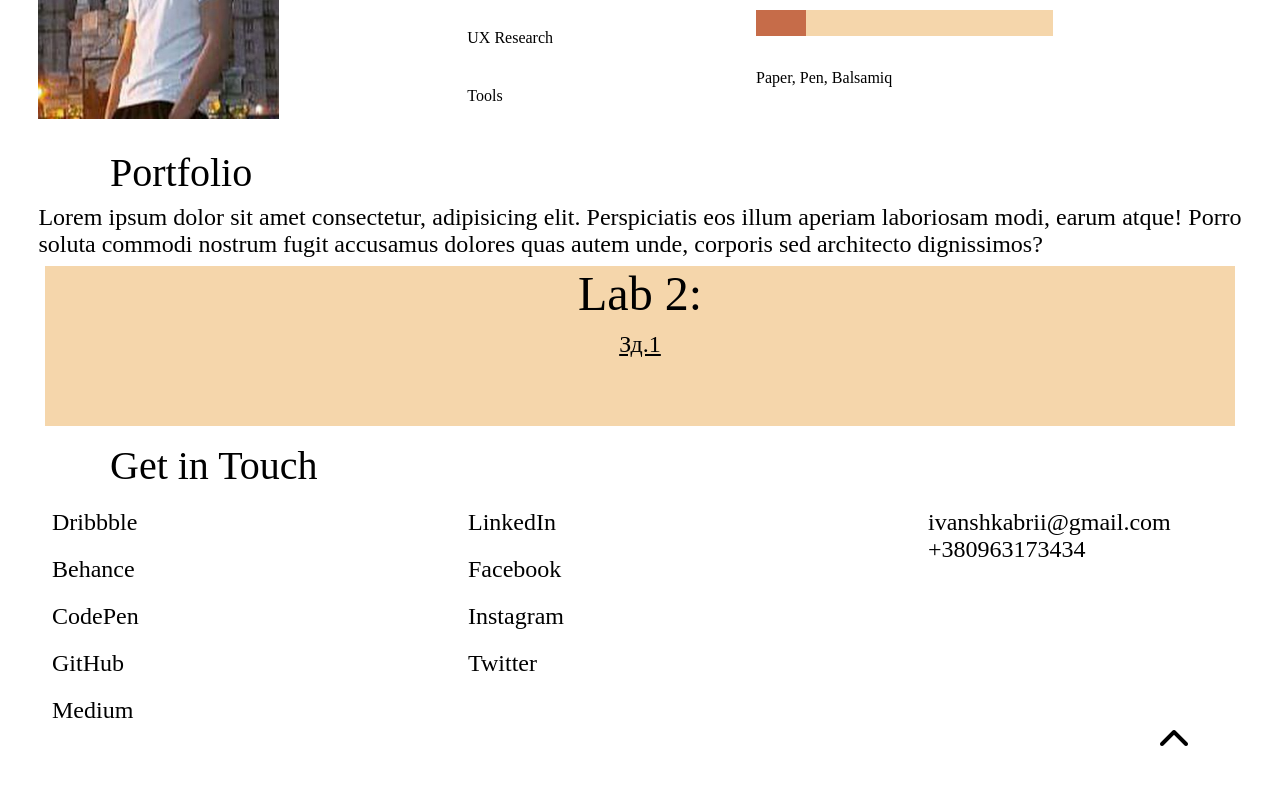
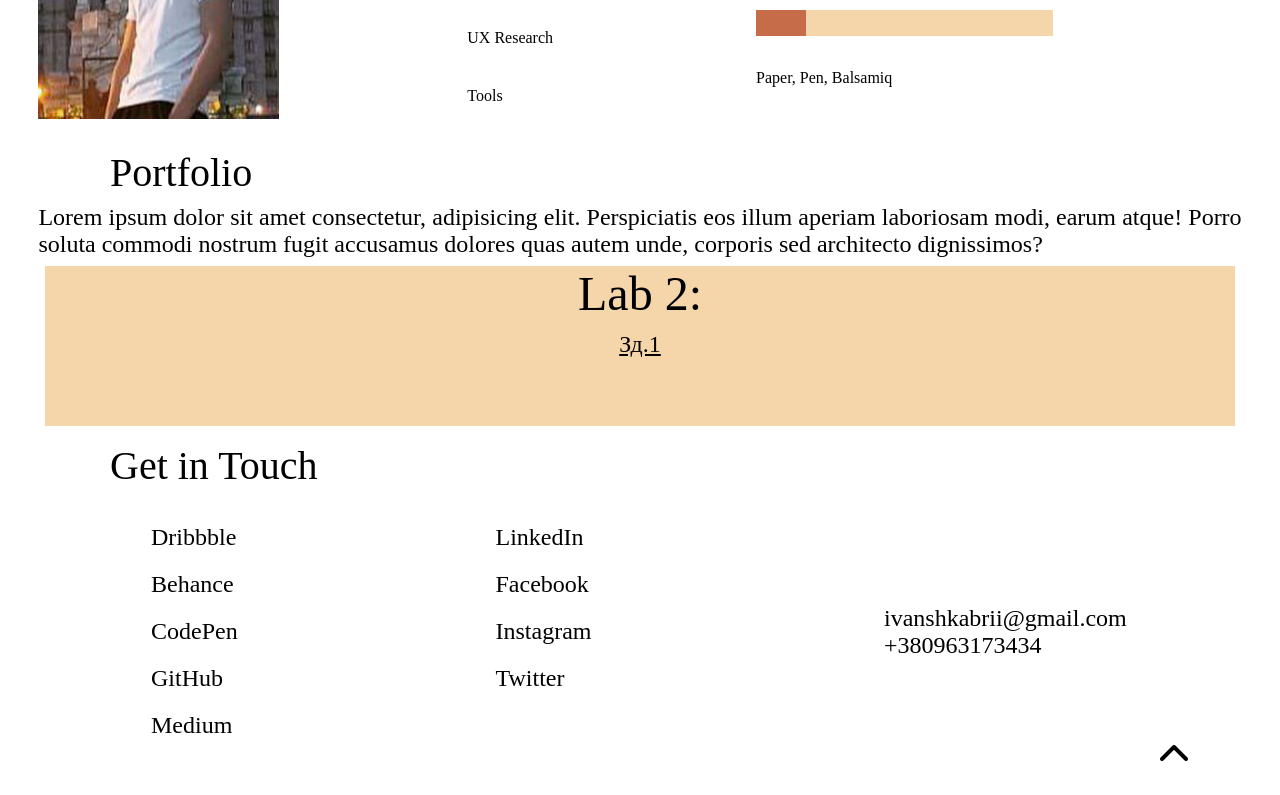
Before and after one commit to IvanShkabrii/WEB, a plain HTML site: page PR1/index.html in a window 1280 px wide. Shown: the part 1366-2161 px from the top of the page. Drawn offline with Linux system fonts and the light colour scheme; files whose address does not match are found by name.

Commit message:
Add files via upload

```diff
--- a/PR1/index.html
+++ b/PR1/index.html
@@ -112,7 +112,7 @@
 </div>
 <p class="title-text" id="get-inPoint">Get in Touch</p>
 <footer>
-<div class="Sources">
+<div class="Sources content-wrap">
 	<div class="top-blocks">
 	<ul>
 		<li><a href="#">Dribbble</a></li>
```
